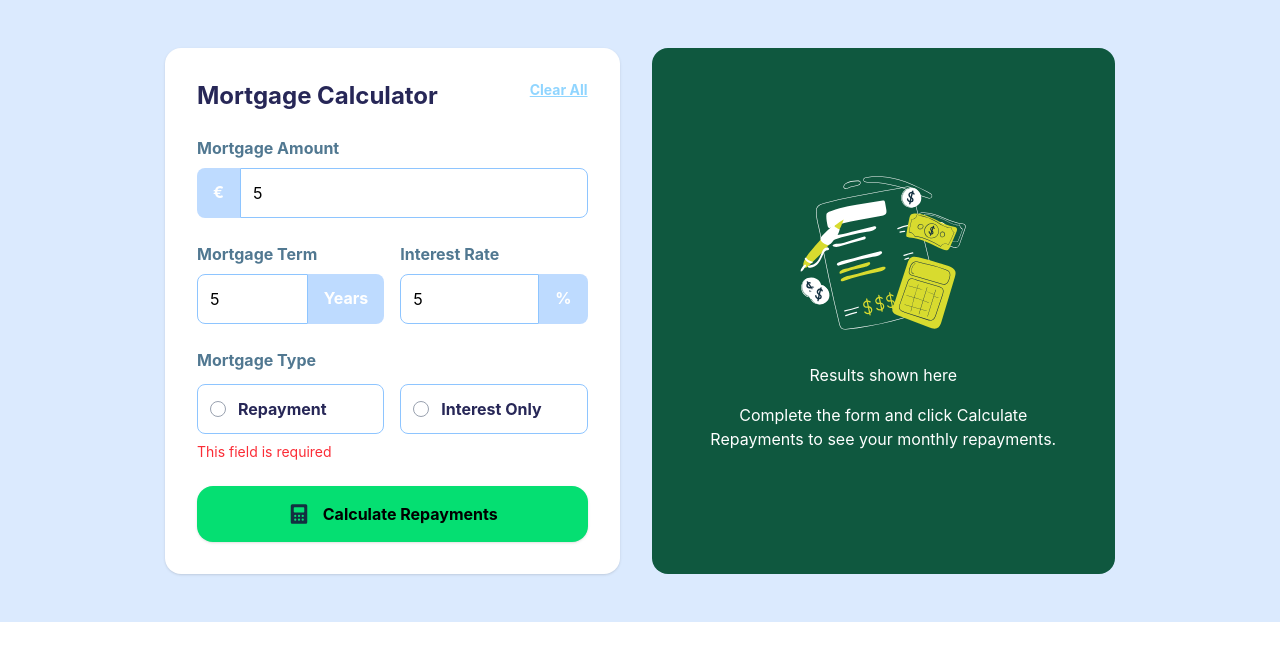
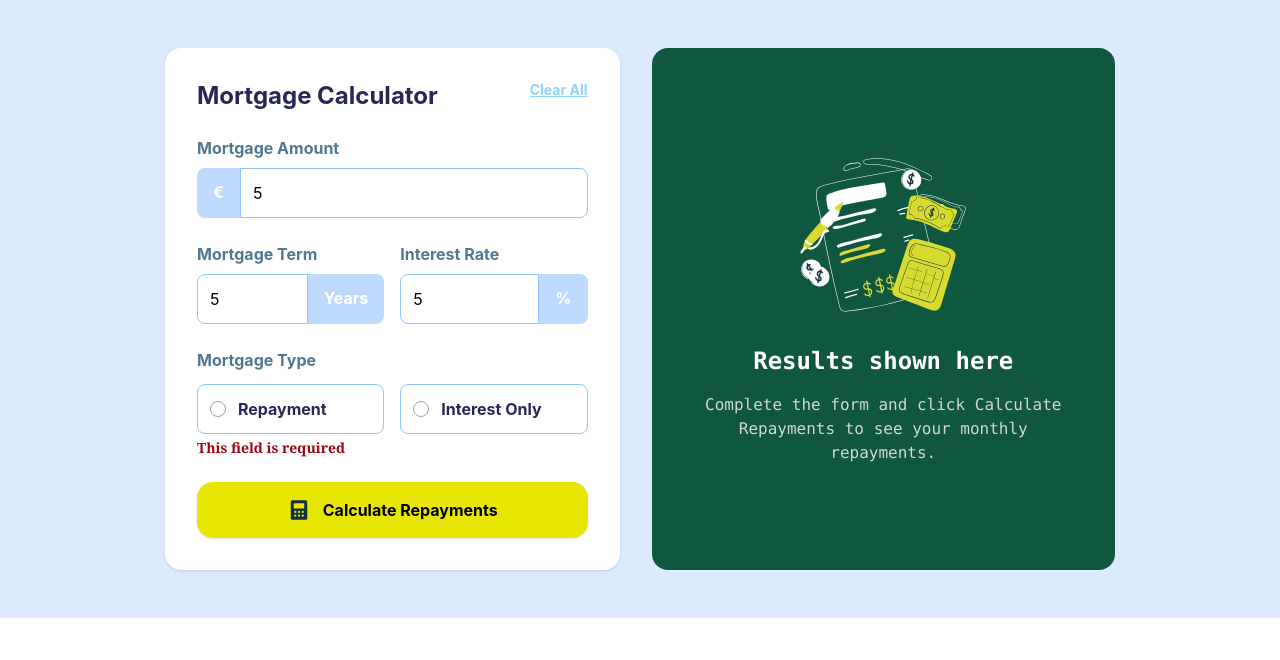
Before and after one commit to mrakakam/Mortgage-repayment-calculator, a React (Vite) app in the folder my-project/: page / in a window 1280 px wide. Both pictures are taken after typing "5", "5", "5" into the empty fields and a click on the button "Calculate Repayments". Shown: the top 660 px of the page. Built offline with nearby package versions, Linux system fonts and the light colour scheme.

Commit message:
done with stlying

```diff
--- a/my-project/src/components/Hero.jsx
+++ b/my-project/src/components/Hero.jsx
@@ -197,7 +197,7 @@ export const Hero = () => {
   </div>
 
   {errors.type && (
-    <p className="text-red-500 text-sm mt-2">This field is required</p>
+    <p className="text-red-800 text-sm mt-1 font-serif font-bold">This field is required</p>
   )}
 </div>
 
@@ -205,7 +205,7 @@ export const Hero = () => {
           {/* CALCULATE BUTTON */}
           <button
             onClick={calculateMortgage}
-            className="bg-green-400 rounded-2xl p-4 flex items-center justify-center gap-3 w-full font-bold shadow "
+            className="bg-[#E6E600] rounded-2xl p-4 flex items-center justify-center gap-3 w-full font-bold shadow "
           >
             <img src={calculatorimg} className="w-6" />
             Calculate Repayments
@@ -216,8 +216,8 @@ export const Hero = () => {
         <div className="bg-[#0f583f] text-white rounded-2xl p-10 w-full flex flex-col justify-center">
           {monthly ? (
             <>
-              <h2 className="text-2xl font-bold  mb-4">Your results</h2>
-              <p className="mb-6 text-gray-100">
+              <h2 className="text-2xl font-bold font-mono mb-4">Your results</h2>
+              <p className="mb-6 text-gray-300 font-mono">
                 Your results are shown below based on the information <br />
                 you provided. To adjust the results, edit the form and <br />
                 click "calculate repayments" again.
@@ -225,20 +225,20 @@ export const Hero = () => {
 
               {/* RESULT CARD */}
               <div className="bg-blue-950 rounded-xl p-6 border-t-6 border-amber-400">
-                <p className="text-gray-300 mb-2">Your monthly repayments</p>
-                <h2 className="text-4xl font-bold mb-4">€{monthly}</h2>
+                <p className="text-gray-300 font-mono mb-2">Your monthly repayments</p>
+                <h2 className="text-4xl font-bold mb-4 text-[#E6E600]">€{monthly}</h2>
 
                 <hr className="mb-4" />
 
-                <p className="text-gray-300 mb-2">Total you'll repay over the term</p>
-                <h3 className="text-2xl font-bold">€{total}</h3>
+                <p className="text-gray-300 font-mono mb-2">Total you'll repay over the term</p>
+                <h3 className="text-2xl font-mono font-bold">€{total}</h3>
               </div>
             </>
           ) : (
             <div className="flex flex-col items-center text-center gap-4">
               <img src={heroimg} className="w-44" />
-              <h3>Results shown here</h3>
-              <p>
+              <h3 className="text-2xl font-bold font-mono">Results shown here</h3>
+              <p className="text-gray-300 font-mono">
                 Complete the form and click Calculate Repayments to see your monthly repayments.
               </p>
             </div>
```
